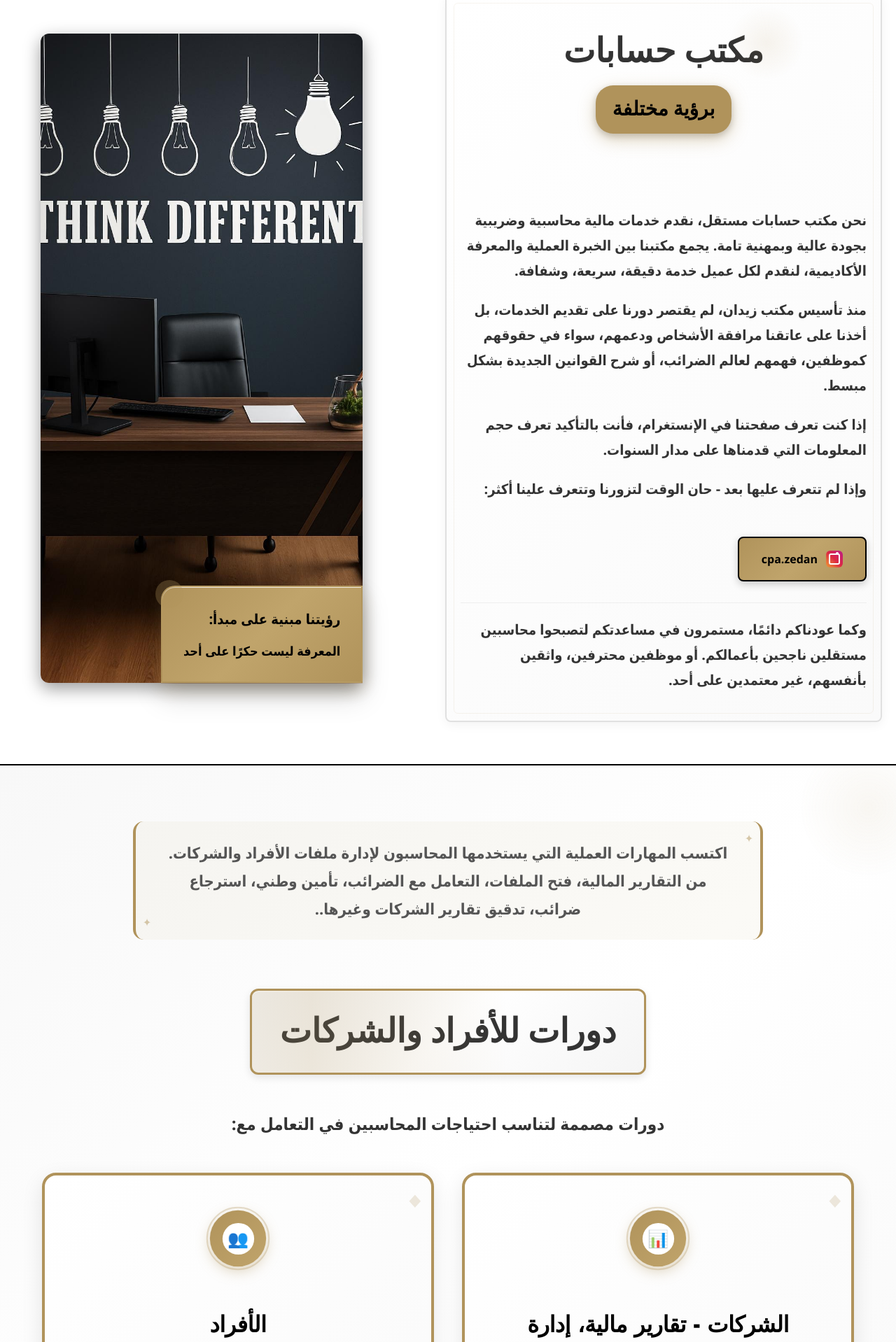
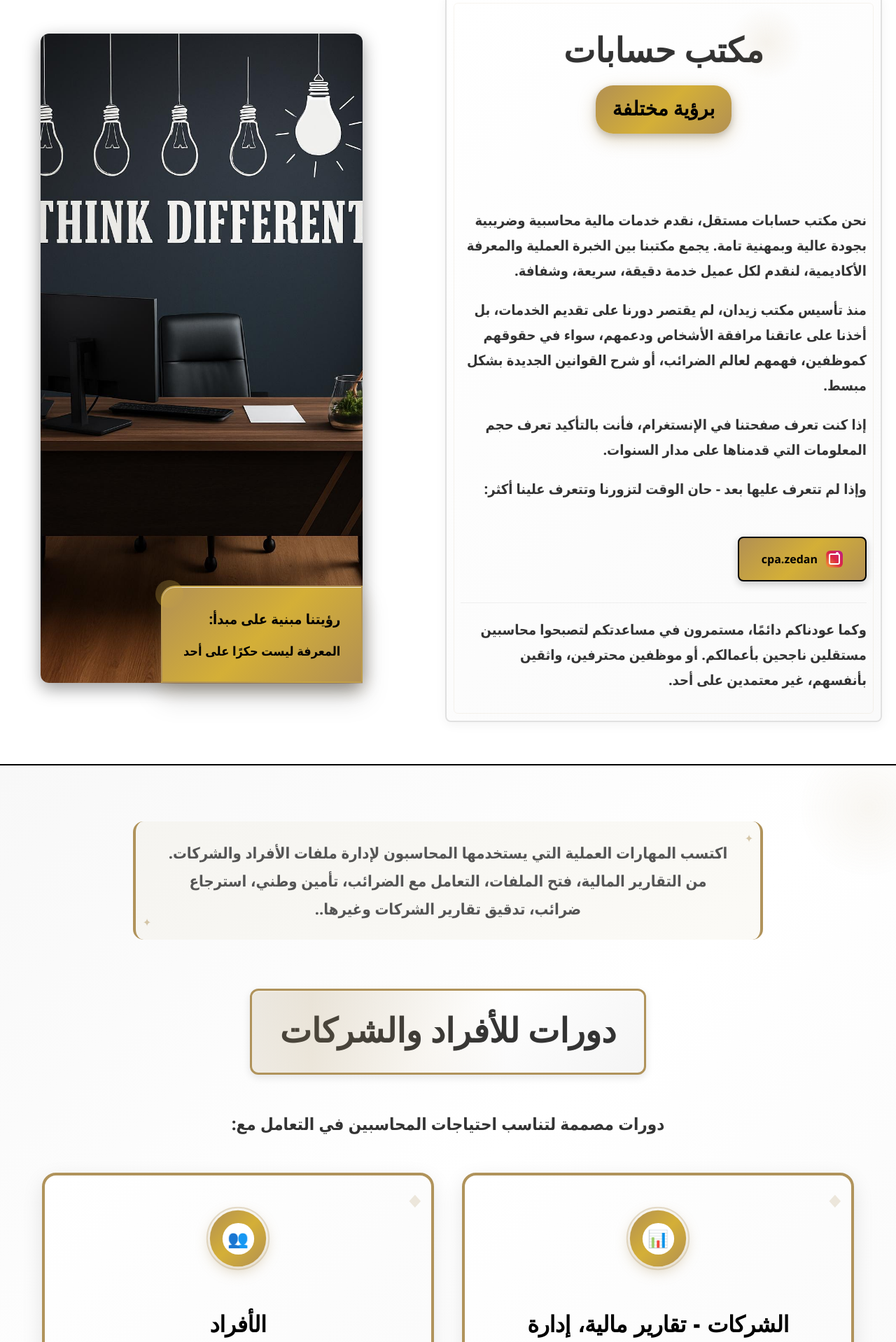
Before and after one commit to 2poslife/FinanceSmartTools, a React (Vite) app: page /AboutUs in a window 1280 px wide. Shown: the part 142-2060 px from the top of the page at 70% size. Built offline with nearby package versions, Linux system fonts and the light colour scheme.

Commit message:
Update AboutUs.css

```diff
--- a/src/pages/AboutUs.css
+++ b/src/pages/AboutUs.css
@@ -7,7 +7,7 @@
 
 /* Gold Header */
 .about-header {
-  background: #b29053;
+  background: linear-gradient(135deg, #b29053 0%, #d4af37 50%, #b29053 100%);
   padding: 0;
   margin: 0;
   width: 100%;
@@ -123,7 +123,7 @@
   left: -15px;
   width: 30px;
   height: 30px;
-  background: #b29053;
+  background: linear-gradient(135deg, #b29053 0%, #d4af37 50%, #b29053 100%);
   animation: float 3s ease-in-out infinite;
 }
 
@@ -132,7 +132,7 @@
   right: -15px;
   width: 25px;
   height: 25px;
-  background: #b29053;
+  background: linear-gradient(135deg, #b29053 0%, #d4af37 50%, #b29053 100%);
   animation: float 3s ease-in-out infinite 1s;
 }
 
@@ -141,7 +141,7 @@
   left: -15px;
   width: 20px;
   height: 20px;
-  background: #b29053;
+  background: linear-gradient(135deg, #b29053 0%, #d4af37 50%, #b29053 100%);
   animation: float 3s ease-in-out infinite 2s;
 }
 
@@ -158,7 +158,7 @@
   position: absolute;
   bottom: 0;
   right: 0;
-  background: linear-gradient(135deg, #b0935b 0%, #c0a46b 50%, #b0935b 100%);
+  background: linear-gradient(135deg, #b29053 0%, #d4af37 50%, #b29053 100%);
   padding: 30px;
   border-radius: 20px 0 0 0;
   max-width: 380px;
@@ -179,7 +179,7 @@
   left: -10px;
   width: 40px;
   height: 40px;
-  background: #b0935b;
+  background: linear-gradient(135deg, #b29053 0%, #d4af37 50%, #b29053 100%);
   border-radius: 50%;
   opacity: 0.3;
 }
@@ -324,7 +324,7 @@
   font-size: 28px;
   font-weight: 800;
   color: #000000;
-  background: #b0935b;
+  background: linear-gradient(135deg, #b29053 0%, #d4af37 50%, #b29053 100%);
   padding: 12px 24px;
   border-radius: 25px;
   margin-top: 5px;
@@ -371,7 +371,7 @@
   padding: 16px 32px;
   position: relative;
   transition: all 0.3s ease;
-  background: linear-gradient(135deg, #b0935b 0%, #c0a46b 50%, #b0935b 100%);
+  background: linear-gradient(135deg, #b29053 0%, #d4af37 50%, #b29053 100%);
   border: 2px solid #000;
   border-radius: 8px;
   text-decoration: none;
@@ -401,7 +401,7 @@
   left: 0;
   width: 0;
   height: 100%;
-  background: #b29053;
+  background: linear-gradient(135deg, #b29053 0%, #d4af37 50%, #b29053 100%);
   transition: width 0.3s ease;
   z-index: -1;
 }
@@ -410,7 +410,7 @@
   color: #000;
   transform: translateY(-2px);
   box-shadow: 0 8px 20px rgba(176, 147, 91, 0.4);
-  background: linear-gradient(135deg, #c0a46b 0%, #d4b876 50%, #c0a46b 100%);
+  background: linear-gradient(135deg, #b29053 0%, #d4af37 50%, #b29053 100%);
   padding-right: 45px;
 }
 
@@ -681,7 +681,7 @@
 .about-icon-circle {
   width: 80px;
   height: 80px;
-  background: linear-gradient(135deg, #b0935b, #c0a46b);
+  background: linear-gradient(135deg, #b29053 0%, #d4af37 50%, #b29053 100%);
   border-radius: 50%;
   display: flex;
   align-items: center;
@@ -955,7 +955,7 @@
   left: 0;
   right: 0;
   height: 5px;
-  background: linear-gradient(90deg, #b0935b, #c0a46b, #b0935b);
+  background: linear-gradient(90deg, #b29053, #d4af37, #b29053);
   transform: scaleX(0);
   transition: transform 0.4s ease;
 }
@@ -1025,7 +1025,7 @@
 }
 
 .values-conclusion-card {
-  background: linear-gradient(135deg, #b0935b 0%, #c0a46b 50%, #b0935b 100%);
+  background: linear-gradient(135deg, #b29053 0%, #d4af37 50%, #b29053 100%);
   padding: 50px 60px;
   border-radius: 20px;
   box-shadow:
@@ -1186,7 +1186,7 @@
   font-size: 28px;
   font-weight: 800;
   color: white;
-  background: #b29053;
+  background: linear-gradient(135deg, #b29053 0%, #d4af37 50%, #b29053 100%);
   padding: 8px 16px;
   border-radius: 4px;
   margin-top: 10px;
```
